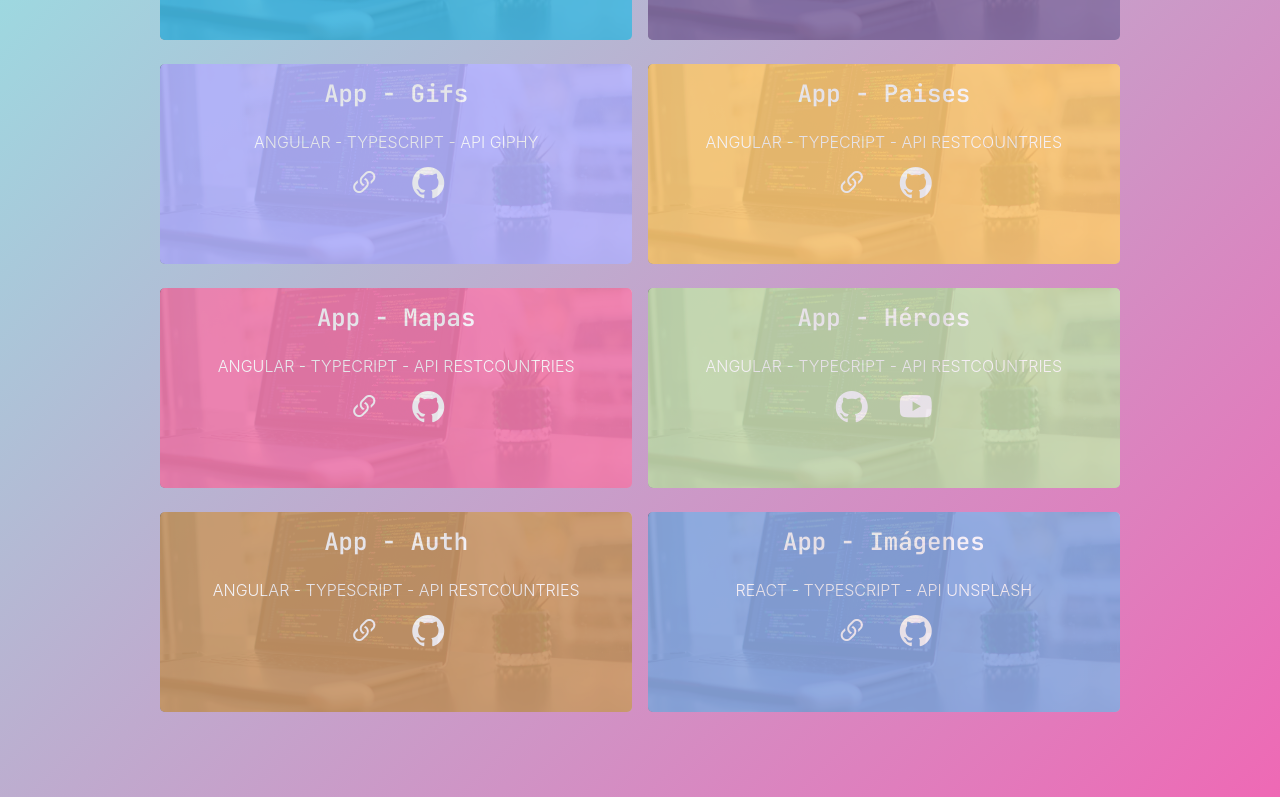
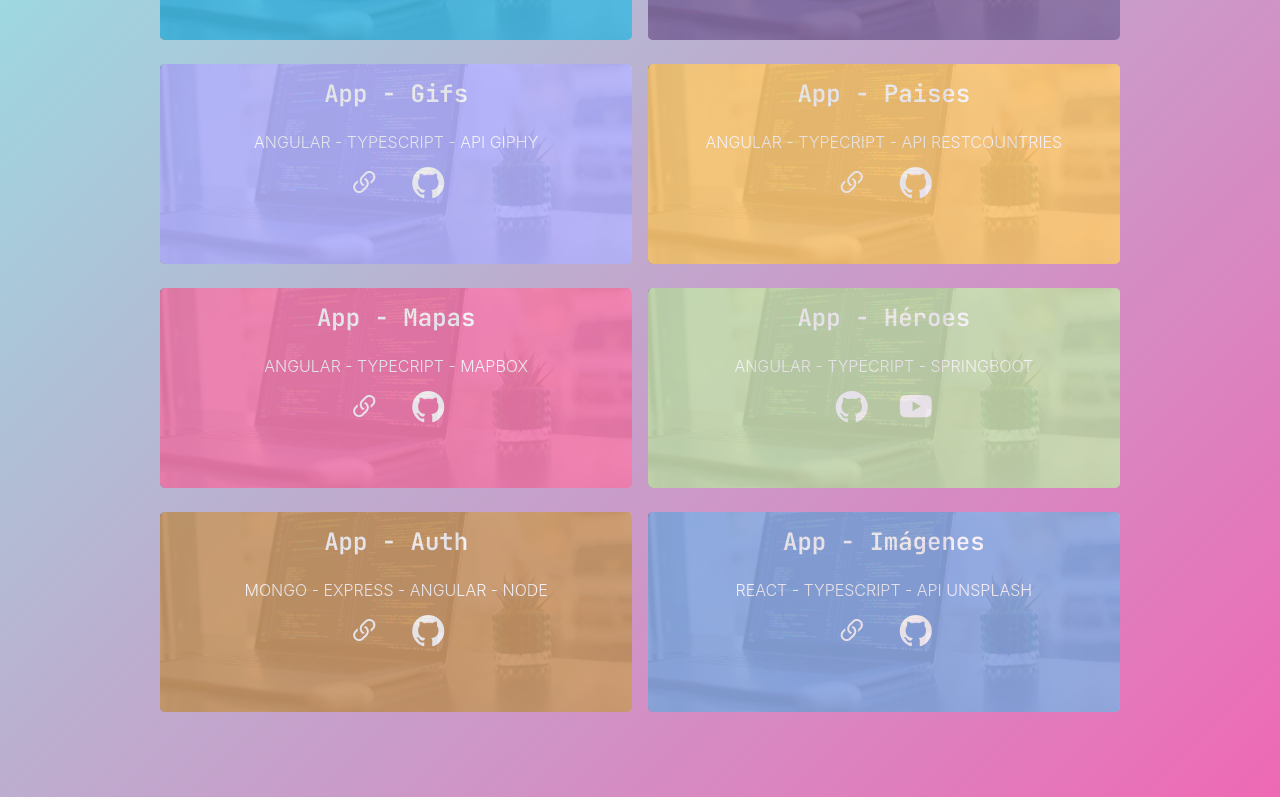
Before and after one commit to Rosyec/Portafolio, an Angular app: page /app/portafolio in a window 1280 px wide. Shown: the part 1136-1933 px from the top of the page. Built offline with nearby package versions, Linux system fonts and the light colour scheme.

Commit message:
Correcciones

```diff
--- a/src/app/content/pages/contenido/contenido.component.ts
+++ b/src/app/content/pages/contenido/contenido.component.ts
@@ -40,7 +40,7 @@ export class ContenidoComponent implements OnInit {
         nombre: 'App - Control Usuarios',
         github: 'https://github.com/Rosyec/SpringBoot-ControlUsuarios',
         tecnologias: 'SPRINGBOOT - HTML/CSS - JAVASCRIPT - MYSQL',
-        youtube: 'https://www.youtube.com/watch?v=yFKwpDV8QrA&ab_channel=RosyecParrado'
+        deploy: 'https://control-usuarios.herokuapp.com/app/listar'
       },
       {
         color: '#B1AFFF',
@@ -61,21 +61,21 @@ export class ContenidoComponent implements OnInit {
         color: '#F675A8',
         nombre: 'App - Mapas',
         github: 'https://github.com/Rosyec/Angular-AppMapas',
-        tecnologias: 'ANGULAR - TYPECRIPT - API RESTCOUNTRIES',
+        tecnologias: 'ANGULAR - TYPECRIPT - MAPBOX',
         deploy: 'https://glistening-piroshki-d265d2.netlify.app/'
       },
       {
         color: '#C4DFAA',
         nombre: 'App - Héroes',
         github: 'https://github.com/Rosyec/Angular-AppHeroes',
-        tecnologias: 'ANGULAR - TYPECRIPT - API RESTCOUNTRIES',
+        tecnologias: 'ANGULAR - TYPECRIPT - SPRINGBOOT',
         youtube: 'https://www.youtube.com/watch?v=7U4fQ5GOp_k&ab_channel=RosyecParrado'
       },
       {
         color: '#CA965C',
         nombre: 'App - Auth',
         github: 'https://github.com/Rosyec/Angular-AppAuth',
-        tecnologias: 'ANGULAR - TYPESCRIPT - API RESTCOUNTRIES',
+        tecnologias: 'MONGO - EXPRESS - ANGULAR - NODE',
         deploy: 'https://angular-node.herokuapp.com/auth/login'
       },
       {
```
